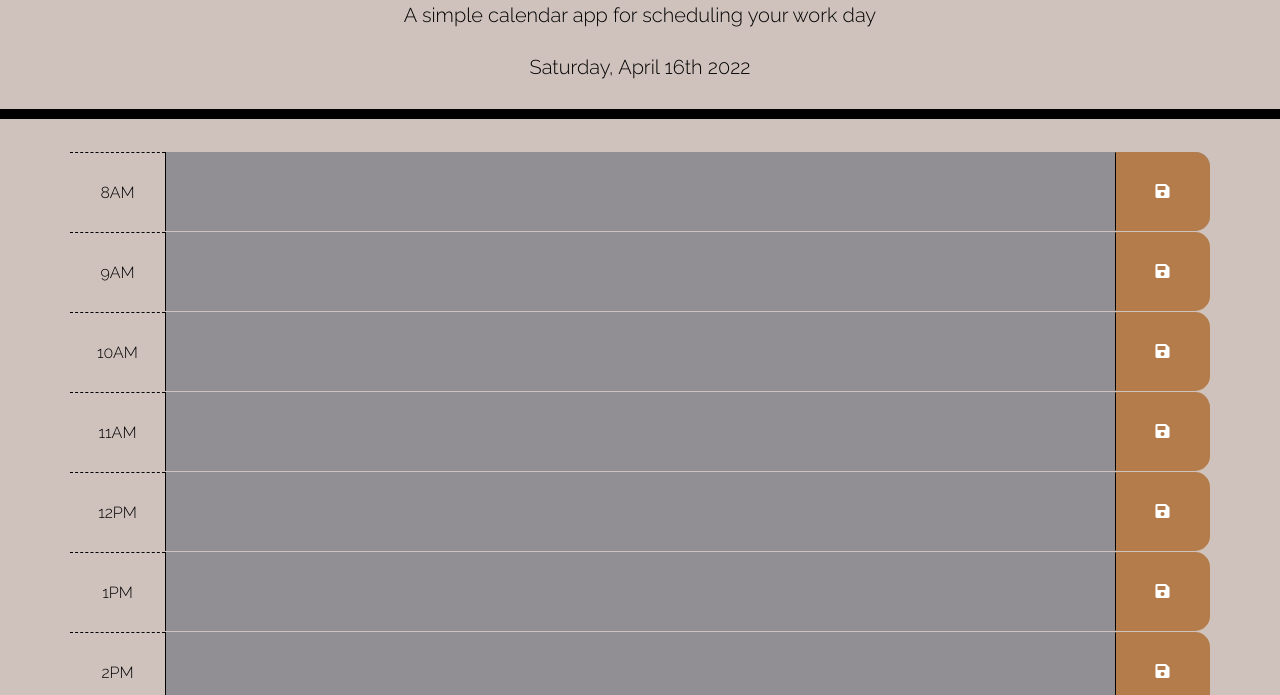
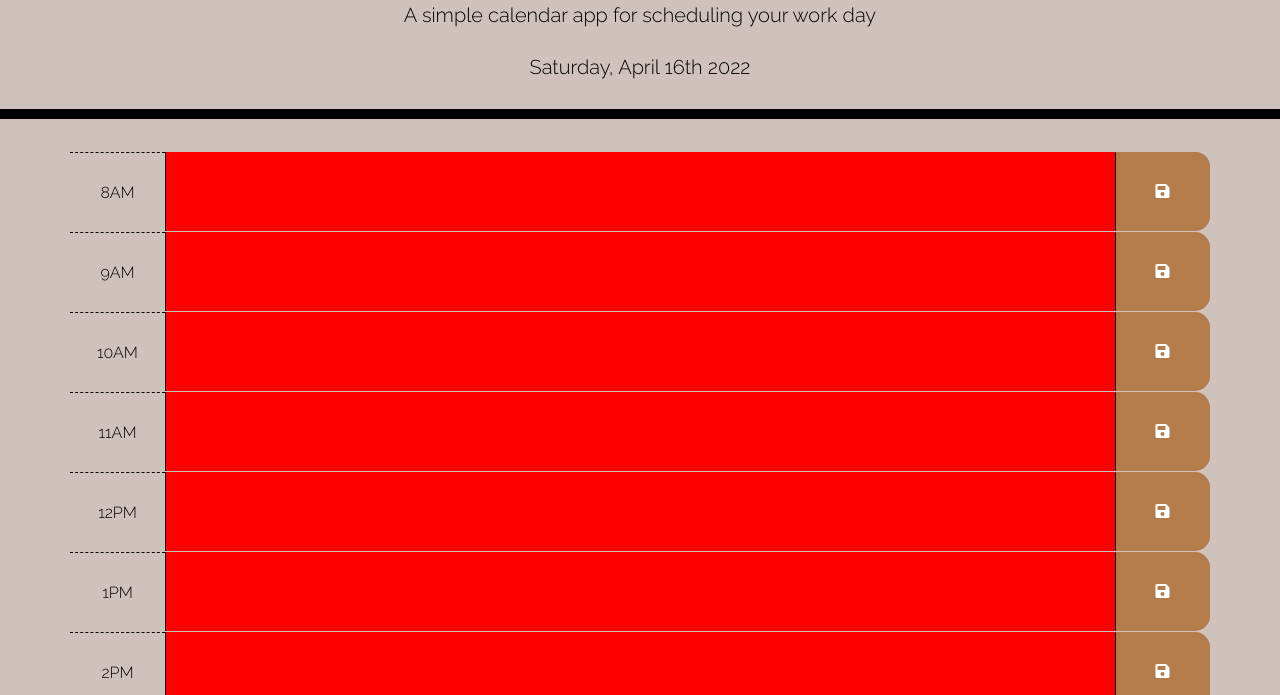
Before and after one commit to grdnd/dayPlanner, a plain HTML site: page index.html in a window 1280 px wide. Shown: the part 105-800 px from the top of the page. Drawn offline with nearby package versions, Linux system fonts and the light colour scheme.

Commit message:
attempt to fix textarea color #2

```diff
--- a/assets/css/style.css
+++ b/assets/css/style.css
@@ -20,7 +20,8 @@ body {
 }
 
 textarea {
-  background-color: var(--gray);
+  /* background-color: var(--gray); */
+  background-color: red;
   border: none;
   resize: none;
   color: #ffffff;
```
